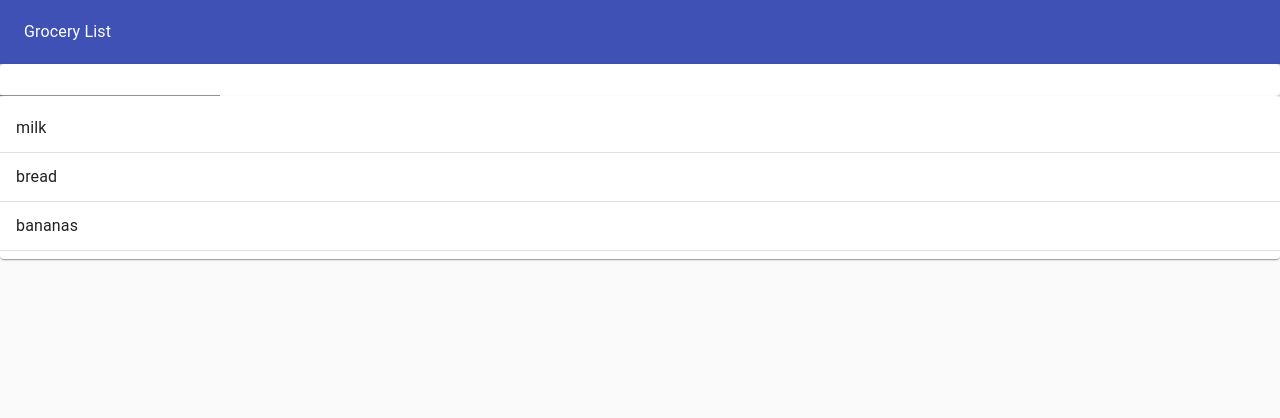
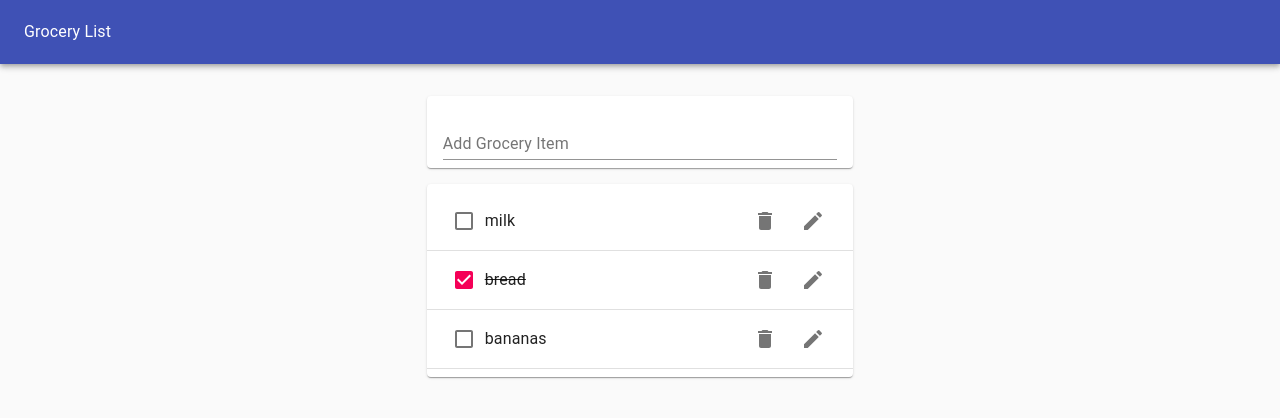
Before and after one commit to ricky-antonio/grocery-app, a React (Create React App) app: page / in a window 1280 px wide. Shown: the top 418 px of the page. Built offline with nearby package versions, Linux system fonts and the light colour scheme.

Commit message:
Style GroceryForm & add icons

```diff
--- a/package.json
+++ b/package.json
@@ -4,6 +4,7 @@
   "private": true,
   "dependencies": {
     "@material-ui/core": "^4.11.4",
+    "@material-ui/icons": "^4.11.2",
     "@testing-library/jest-dom": "^5.13.0",
     "@testing-library/react": "^11.2.7",
     "@testing-library/user-event": "^12.8.3",
--- a/src/App.js
+++ b/src/App.js
@@ -1,4 +1,4 @@
-import React, {useState} from 'react';
+import React, { useState } from 'react';
 //Components
 import GroceryApp from './GroceryApp';
 import GroceryList from './GroceryList';
@@ -13,14 +13,14 @@ import Grid from '@material-ui/core/Grid';
 
 function App() {
 	const initialItems = [
-		{id: 1, item: 'milk', completed: false, quantity: 1},
-		{id: 2, item: 'bread', completed: true, quantity: 1},
-		{id: 3, item: 'bananas', completed: false, quantity: 6}
+		{ id: 1, item: 'milk', completed: false, quantity: 1 },
+		{ id: 2, item: 'bread', completed: true, quantity: 1 },
+		{ id: 3, item: 'bananas', completed: false, quantity: 6 }
 	]
 
 	const [items, setItems] = useState(initialItems);
 	const addItem = newItemText => {
-		setItems([...items, {id: items.length + 1, item: newItemText, completed: false, quantity: 1}]);
+		setItems([...items, { id: items.length + 1, item: newItemText, completed: false, quantity: 1 }]);
 	}
 
 	return (
@@ -33,13 +33,17 @@ function App() {
 			}}
 			elevation={0}
 		>
-			<AppBar color='primary' position='static' style={{height: '64px'}}>
+			<AppBar color='primary' position='static' style={{ height: '64px' }}>
 				<Toolbar>
 					<Typography color='inherit'>Grocery List</Typography>
 				</Toolbar>
 			</AppBar>
-			<GroceryForm addItem={addItem} />
-			<GroceryList  items={items} />
+			<Grid container justify='center' style={{marginTop: '1rem'}}>
+				<Grid item xs={11} md={8} lg={4} >
+				<GroceryForm addItem={addItem} />
+				<GroceryList items={items} />
+				</Grid>
+			</Grid>
 		</Paper>
 	);
 }
--- a/src/GroceryForm.js
+++ b/src/GroceryForm.js
@@ -8,13 +8,19 @@ import Paper from '@material-ui/core/Paper';
 function GroceryForm({addItem}) {
     const [value, handleChange, reset] = useInputState('');
     return (
-        <Paper>
+        <Paper style={{margin:'1rem 0', padding: '0 1rem'}}>
             <form onSubmit={e => {
                 e.preventDefault();
                 addItem(value);
                 reset();
             }}>
-            <TextField value={value} onChange={handleChange} />
+            <TextField
+                value={value}
+                onChange={handleChange}
+                margin= 'normal'
+                label= 'Add Grocery Item'
+                fullWidth
+            />
             </form>
         </Paper>
     );
--- a/src/GroceryList.js
+++ b/src/GroceryList.js
@@ -1,8 +1,10 @@
 import React from 'react';
+
+import Item from './Item';
+
 import Paper from '@material-ui/core/Paper';
 import List from '@material-ui/core/List';
-import ListItem from '@material-ui/core/ListItem';
-import ListItemText from '@material-ui/core/ListItemText';
+
 import Divider from '@material-ui/core/Divider';
 
 
@@ -14,9 +16,7 @@ function GroceryList(props) {
             <List>
                 {props.items.map(item => (
                     <>
-                        <ListItem>
-                            <ListItemText>{item.item}</ListItemText>
-                        </ListItem>
+                        <Item item={item.item} key={item.id} completed={item.completed} />
                         <Divider />
                     </>
                 ))}
--- /dev/null
+++ b/src/Item.js
@@ -0,0 +1,31 @@
+import React from 'react';
+
+import ListItem from '@material-ui/core/ListItem';
+import ListItemText from '@material-ui/core/ListItemText';
+import CheckBox from '@material-ui/core/CheckBox';
+import IconButton from '@material-ui/core/IconButton';
+import DeleteIcon from '@material-ui/icons/Delete';
+import EditIcon from '@material-ui/icons/Edit';
+import ListItemSecondaryAction from '@material-ui/core/ListItemSecondaryAction';
+
+
+function Item({ item, completed, id }) {
+    return (
+        <>
+            <ListItem>
+                <CheckBox tabIndex={-1} checked={completed} />
+                <ListItemText style={{textDecoration: completed ? 'line-through': 'none'}} >{item}</ListItemText>
+                <ListItemSecondaryAction>
+                    <IconButton aria-label='delete'>
+                        <DeleteIcon />
+                    </IconButton>
+                    <IconButton aria-label='edit'>
+                        <EditIcon />
+                    </IconButton>
+                </ListItemSecondaryAction>
+            </ListItem>
+        </>
+    )
+}
+
+export default Item;
```
Also changed, not shown: 1 other file (tests, documents, lock files or other folders).
